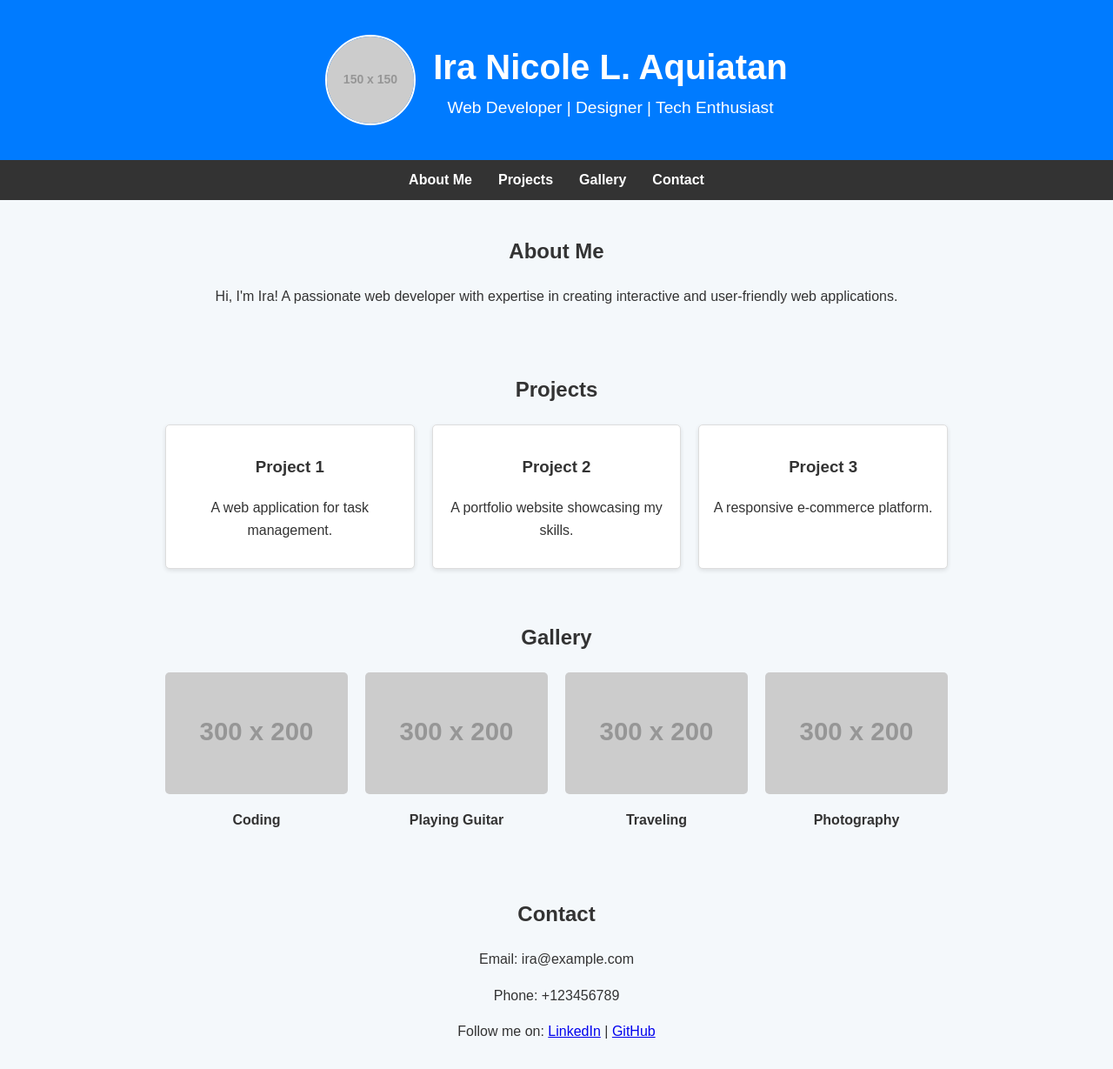
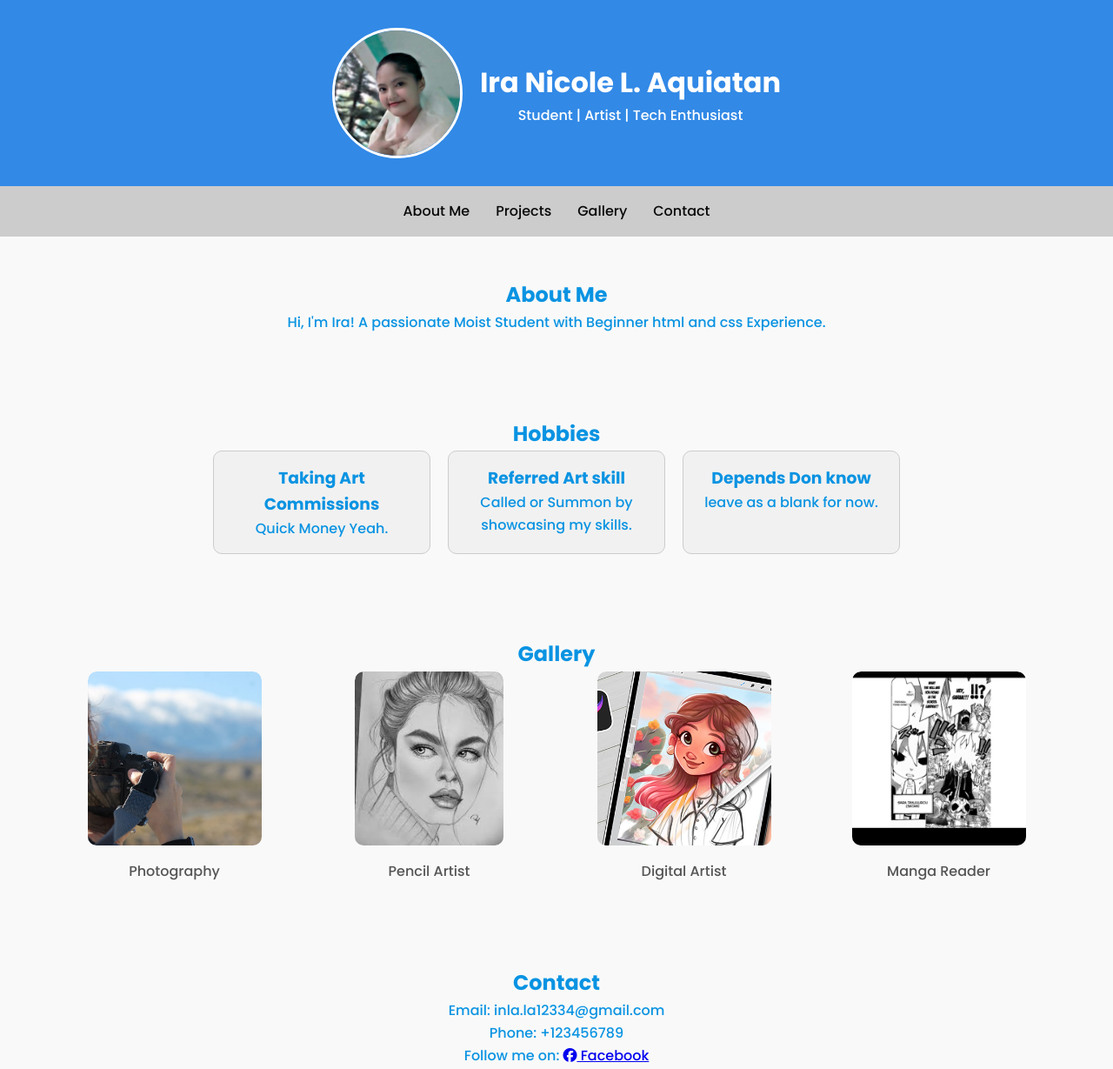
Before and after one commit to Tactlesst/Nicole, a plain HTML site: page index.html in a window 1280 px wide. Shown: the top 1229 px of the page at 87% size. Drawn offline with Linux system fonts and the light colour scheme; placeholder pictures from the web are drawn by us.

Commit message:
Ver 2
Ver 2

```diff
--- a/index.html
+++ b/index.html
@@ -3,17 +3,19 @@
 <head>
     <meta charset="UTF-8">
     <meta name="viewport" content="width=device-width, initial-scale=1.0">
+    <meta name="description" content="Portfolio of Ira Nicole L. Aquiatan, showcasing skills in art, tech, and photography.">
     <title>Portfolio - Ira Nicole L. Aquiatan</title>
     <link rel="stylesheet" href="style.css">
+    <link href="https://fonts.googleapis.com/css2?family=Poppins:wght@300;500;700&display=swap" rel="stylesheet">
 </head>
 <body>
     <header class="hero">
         <div class="container">
             <div class="hero-content">
-                <img src="https://via.placeholder.com/150" alt="Ira Nicole L. Aquiatan" class="profile-image">
+                <img src="image/FaceImage.jpg" alt="Ira Nicole L. Aquiatan" class="profile-image">
                 <div>
                     <h1>Ira Nicole L. Aquiatan</h1>
-                    <p>Web Developer | Designer | Tech Enthusiast</p>
+                    <p>Student | Artist | Tech Enthusiast</p>
                 </div>
             </div>
         </div>
@@ -31,25 +33,25 @@
     <section id="about" class="section">
         <div class="container">
             <h2>About Me</h2>
-            <p>Hi, I'm Ira! A passionate web developer with expertise in creating interactive and user-friendly web applications.</p>
+            <p>Hi, I'm Ira! A passionate Moist Student with Beginner html and css Experience.</p>
         </div>
     </section>
 
     <section id="projects" class="section">
         <div class="container">
-            <h2>Projects</h2>
+            <h2>Hobbies</h2>
             <div class="project-grid">
                 <div class="project-card">
-                    <h3>Project 1</h3>
-                    <p>A web application for task management.</p>
+                    <h3>Taking Art Commissions</h3>
+                    <p>Quick Money Yeah.</p>
                 </div>
                 <div class="project-card">
-                    <h3>Project 2</h3>
-                    <p>A portfolio website showcasing my skills.</p>
+                    <h3>Referred Art skill</h3>
+                    <p>Called or Summon by showcasing my skills.</p>
                 </div>
                 <div class="project-card">
-                    <h3>Project 3</h3>
-                    <p>A responsive e-commerce platform.</p>
+                    <h3>Depends Don know</h3>
+                    <p>leave as a blank for now.</p>
                 </div>
             </div>
         </div>
@@ -60,20 +62,20 @@
             <h2>Gallery</h2>
             <div class="gallery-grid">
                 <div class="gallery-item">
-                    <img src="https://via.placeholder.com/300x200" alt="Coding">
-                    <p>Coding</p>
+                    <img src="image/photo1.jpg" alt="Photography Image">
+                    <p>Photography</p>
                 </div>
                 <div class="gallery-item">
-                    <img src="https://via.placeholder.com/300x200" alt="Playing Guitar">
-                    <p>Playing Guitar</p>
+                    <img src="image/photo2.jpg" alt="Pencil Artist Image">
+                    <p>Pencil Artist</p>
                 </div>
                 <div class="gallery-item">
-                    <img src="https://via.placeholder.com/300x200" alt="Traveling">
-                    <p>Traveling</p>
+                    <img src="image/photo3.jpg" alt="Digital Artist Image">
+                    <p>Digital Artist</p>
                 </div>
                 <div class="gallery-item">
-                    <img src="https://via.placeholder.com/300x200" alt="Photography">
-                    <p>Photography</p>
+                    <img src="image/photo4.jpg" alt="Manga Reader Image">
+                    <p>Manga Reader</p>
                 </div>
             </div>
         </div>
@@ -82,14 +84,22 @@
     <section id="contact" class="section">
         <div class="container">
             <h2>Contact</h2>
-            <p>Email: ira@example.com</p>
+            <p>Email: inla.la12334@gmail.com</p>
             <p>Phone: +123456789</p>
-            <p>Follow me on: <a href="#">LinkedIn</a> | <a href="#">GitHub</a></p>
+            <p>
+                Follow me on:
+                <a href="https://www.facebook.com/toonily.looney" target="_blank"><i class="fab fa-facebook"></i> Facebook</a>
+            </p>
         </div>
+        <script src="https://kit.fontawesome.com/a076d05399.js" crossorigin="anonymous"></script>
     </section>
 
     <footer>
         <p>&copy; 2024 Ira Nicole L. Aquiatan. All rights reserved.</p>
     </footer>
+
+    <!-- Back to Top Button -->
+    <button class="back-to-top" id="backToTop">&uarr;</button>
+    <script src="script.js"></script>
 </body>
 </html>
--- /dev/null
+++ b/script.js
@@ -0,0 +1,18 @@
+      // Show the button when the user scrolls down
+      const backToTopButton = document.getElementById('backToTop');
+
+      window.onscroll = function () {
+          if (document.body.scrollTop > 100 || document.documentElement.scrollTop > 100) {
+              backToTopButton.style.display = "block";
+          } else {
+              backToTopButton.style.display = "none";
+          }
+      };
+
+      // Scroll smoothly to the top when clicked
+      backToTopButton.onclick = function () {
+          window.scrollTo({
+              top: 0,
+              behavior: "smooth"
+          });
+      };
--- a/style.css
+++ b/style.css
@@ -1,17 +1,31 @@
-/* General Styles */
-body {
-    font-family: Arial, sans-serif;
+/* General Reset */
+* {
     margin: 0;
-    background-color: #f4f8fb;
-    color: #333;
-    line-height: 1.6;
+    padding: 0;
+    box-sizing: border-box;
+}
+html {
+    scroll-behavior: smooth;
 }
 
-/* Hero Section */
+body {
+    font-family: 'Poppins', sans-serif;
+    line-height: 1.6;
+    background-color: #f9f9f9;
+    color: #0993e2;
+}
+
+.container {
+    width: 90%;
+    max-width: 1200px;
+    margin: 0 auto;
+}
+
+
 .hero {
-    background: #007bff;
+    background: #3289e6;
     color: white;
-    padding: 40px 20px;
+    padding: 2rem 0;
     text-align: center;
 }
 
@@ -20,41 +34,35 @@ body {
     align-items: center;
     justify-content: center;
     gap: 20px;
-    flex-wrap: wrap; /* Allows items to stack on smaller screens */
 }
 
 .profile-image {
-    width: 100px;
-    height: 100px;
+    width: 150px;
+    height: 150px;
     border-radius: 50%;
-    border: 2px solid white;
+    object-fit: cover;
+    border: 3px solid white;
+}
+.navbar {
+    position: sticky;
+    top: 0;
+    z-index: 1000;
+    background-color: #ccc;
+}
+@media (max-width: 480px) {
+    .project-grid, .gallery-grid {
+        display: flex;
+        flex-direction: column;
+        align-items: center;
+    }
 }
 
-.hero h1 {
-    margin: 0;
-    font-size: 2.5rem;
-}
-
-.hero p {
-    margin: 0;
-    font-size: 1.2rem;
-}
-
-/* Navbar */
-.navbar {
-    background: #333;
-    color: white;
-    padding: 10px 0;
-    text-align: center;
-}
 
 .navbar ul {
-    list-style: none;
-    padding: 0;
-    margin: 0;
     display: flex;
     justify-content: center;
-    flex-wrap: wrap; /* Allows items to stack on smaller screens */
+    list-style: none;
+    padding: 1rem 0;
 }
 
 .navbar ul li {
@@ -62,70 +70,70 @@ body {
 }
 
 .navbar ul li a {
-    color: white;
+    color: rgb(8, 8, 8);
     text-decoration: none;
-    font-weight: bold;
 }
 
-/* Section */
 .section {
-    padding: 20px;
+    padding: 3rem 0;
     text-align: center;
 }
 
-.container {
-    max-width: 900px;
-    margin: auto;
-    padding: 0 15px; /* Add padding for smaller screens */
-}
-
-/* Project Grid */
 .project-grid {
-    display: grid;
-    grid-template-columns: repeat(auto-fit, minmax(250px, 1fr));
+    display: flex;
     gap: 20px;
-    margin-top: 20px;
+    justify-content: center;
+    flex-wrap: wrap;
 }
 
 .project-card {
-    background: white;
-    border: 1px solid #ddd;
-    padding: 15px;
-    border-radius: 5px;
-    box-shadow: 0 2px 5px rgba(0, 0, 0, 0.1);
+    background: #f1f1f1;
+    border: 1px solid #ccc;
+    padding: 1rem;
+    border-radius: 10px;
+    width: 250px;
+    text-align: center;
 }
 
-/* Gallery */
+/* Gallery Styling */
 .gallery-grid {
     display: grid;
-    grid-template-columns: repeat(auto-fit, minmax(150px, 1fr));
+    grid-template-columns: repeat(auto-fit, minmax(200px, 1fr));
     gap: 20px;
-    margin-top: 20px;
+    justify-items: center;
 }
 
 .gallery-item {
     text-align: center;
+    overflow: hidden; /* Ensures zoom effect stays within bounds */
+    border-radius: 10px; /* Matches image styling */
 }
 
 .gallery-item img {
     width: 100%;
-    height: auto;
-    border-radius: 5px;
+    max-width: 200px;
+    height: 200px;
+    object-fit: cover;
+    border-radius: 10px;
+    transition: transform 0.3s ease-in-out; /* Smooth zoom effect */
+}
+
+.gallery-item:hover img {
+    transform: scale(1.1); /* Zooms in slightly on hover */
 }
 
 .gallery-item p {
     margin-top: 10px;
     font-size: 1rem;
-    font-weight: bold;
+    color: #555;
 }
 
-/* Footer */
 footer {
     background: #333;
     color: white;
     text-align: center;
-    padding: 10px 0;
-    margin-top: 20px;
+    padding: 1rem 0;
+    margin-top: 3rem;
 }
 
 /* Media Queries */
@@ -173,3 +181,25 @@ footer {
         margin: 10px 0;
     }
 }
+       /* Back to Top Button Styling */
+       .back-to-top {
+        position: fixed;
+        bottom: 20px;
+        right: 20px;
+        display: none; /* Initially hidden */
+        background-color: #007BFF;
+        color: #fff;
+        border: none;
+        border-radius: 50%;
+        width: 50px;
+        height: 50px;
+        text-align: center;
+        font-size: 24px;
+        cursor: pointer;
+        z-index: 1000;
+        box-shadow: 0 4px 6px rgba(0, 0, 0, 0.1);
+    }
+
+    .back-to-top:hover {
+        background-color: #0056b3;
+    }
```
Also changed, not shown: image/FaceImage.jpg (added), image/photo1.jpg (added), image/photo2.jpg (added), image/photo3.jpg (added), image/photo4.jpg (added).
